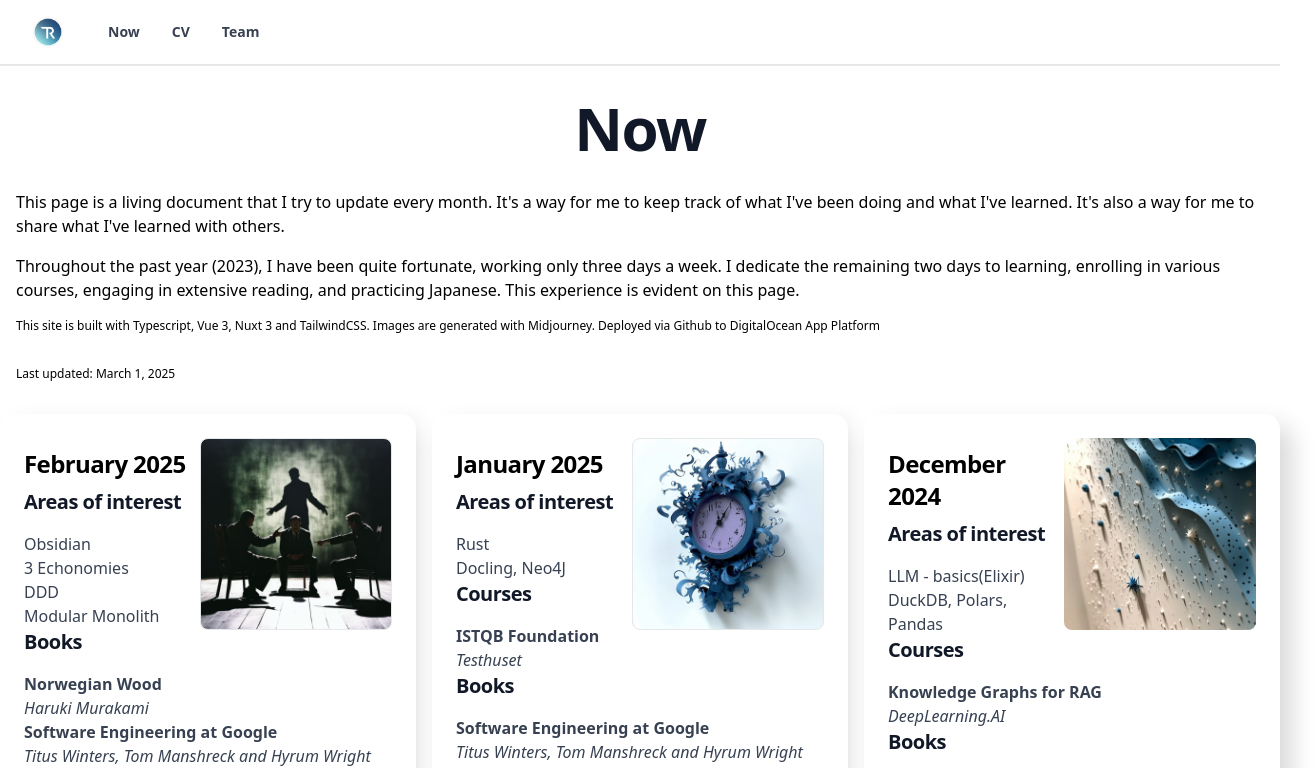
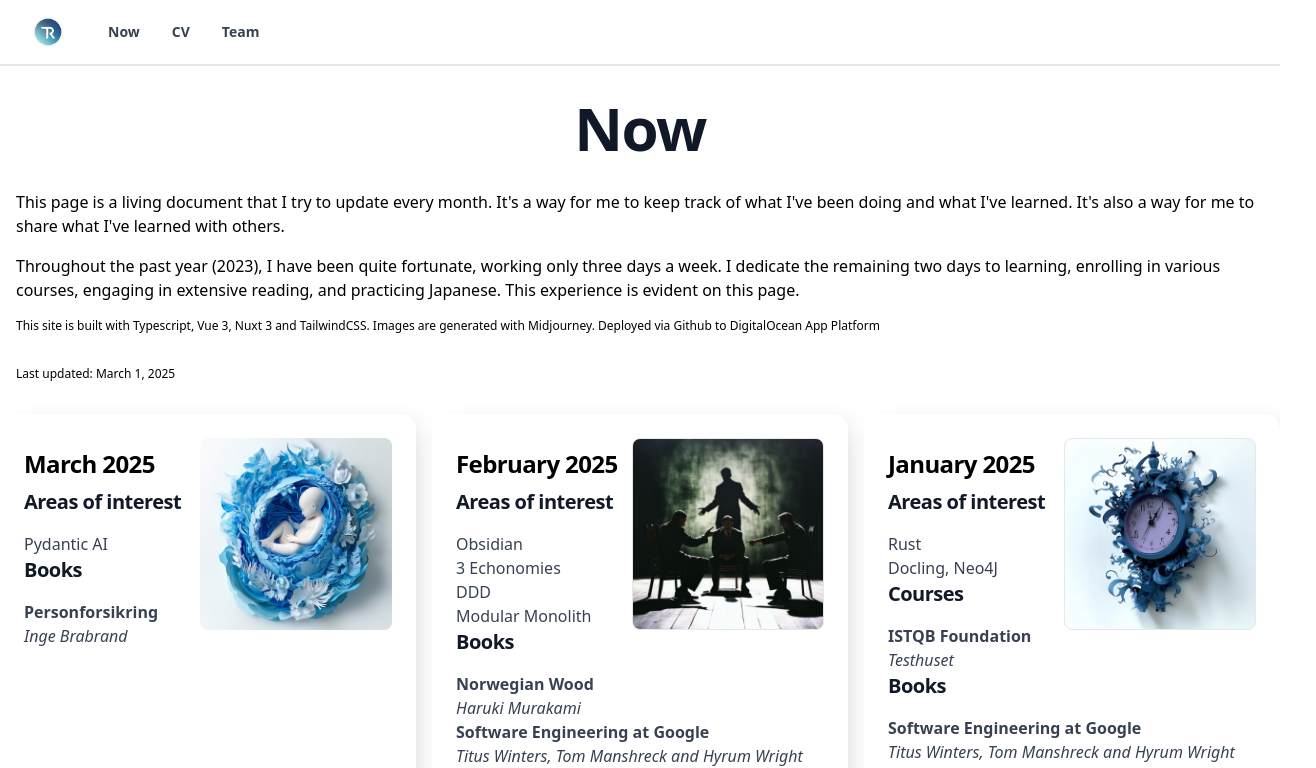
Before and after one commit to ringling/nuxt_ringling_info, a Nuxt app: page /now in a window 1280 px wide. Shown: the top 768 px of the page, 1316 px wide, since content can reach past the window. Built offline with nearby package versions, Linux system fonts and the light colour scheme.

Commit message:
Add march

```diff
--- a/pages/now.vue
+++ b/pages/now.vue
@@ -16,6 +16,24 @@
       <div class="m-4 mb-8 text-xs">Last updated: March 1, 2025</div>
 
       <div class="grid grid-cols-1 md:grid-cols-2 xl:grid-cols-3 gap-4">
+
+        <div class="block max-w p-6 bg-white markdown neu">
+          <img src="/img/womb.png" class="lg:w-48 md:w-32 w-16 rounded-lg float-right" />
+          <h5 class="mb-2 mt-4 text-2xl font-bold tracking-tight text-black">March 2025</h5>
+          <p class="font-normal text-gray-700">
+            <h3>Areas of interest</h3>
+            <ul>
+              <li>Pydantic AI</li>
+            </ul>
+
+            <h3>Books</h3>
+            <ul>
+              <li class="grid grid-cols-1"> <b>Personforsikring</b> <em class="whitespace-nowrap">Inge Brabrand</em></li>
+            </ul>
+          </p>
+        </div>
+
+
         <div class="block max-w p-6 bg-white markdown neu">
           <div  class="bg-contain bg-no-repeat bg-center border bg-[url('/img/disaster-start.jpg')] lg:w-48 lg:h-48 md:w-32 md:h-32 h-16 w-16 rounded-lg float-right hover:bg-[url('/img/nhi.jpg')]" />
           <h5 class="mb-2 mt-4 text-2xl font-bold tracking-tight text-black">February 2025</h5>
@@ -35,6 +53,7 @@
             </ul>
           </p>
         </div>
+
         <div class="block max-w p-6 bg-white markdown neu">
           <div  class="bg-contain bg-no-repeat bg-center border bg-[url('/img/2025.jpg')] lg:w-48 lg:h-48 md:w-32 md:h-32 h-16 w-16 rounded-lg float-right hover:bg-[url('/img/nhi.jpg')]" />
           <h5 class="mb-2 mt-4 text-2xl font-bold tracking-tight text-black">January 2025</h5>
```
Also changed, not shown: public/img/womb.png (added).
